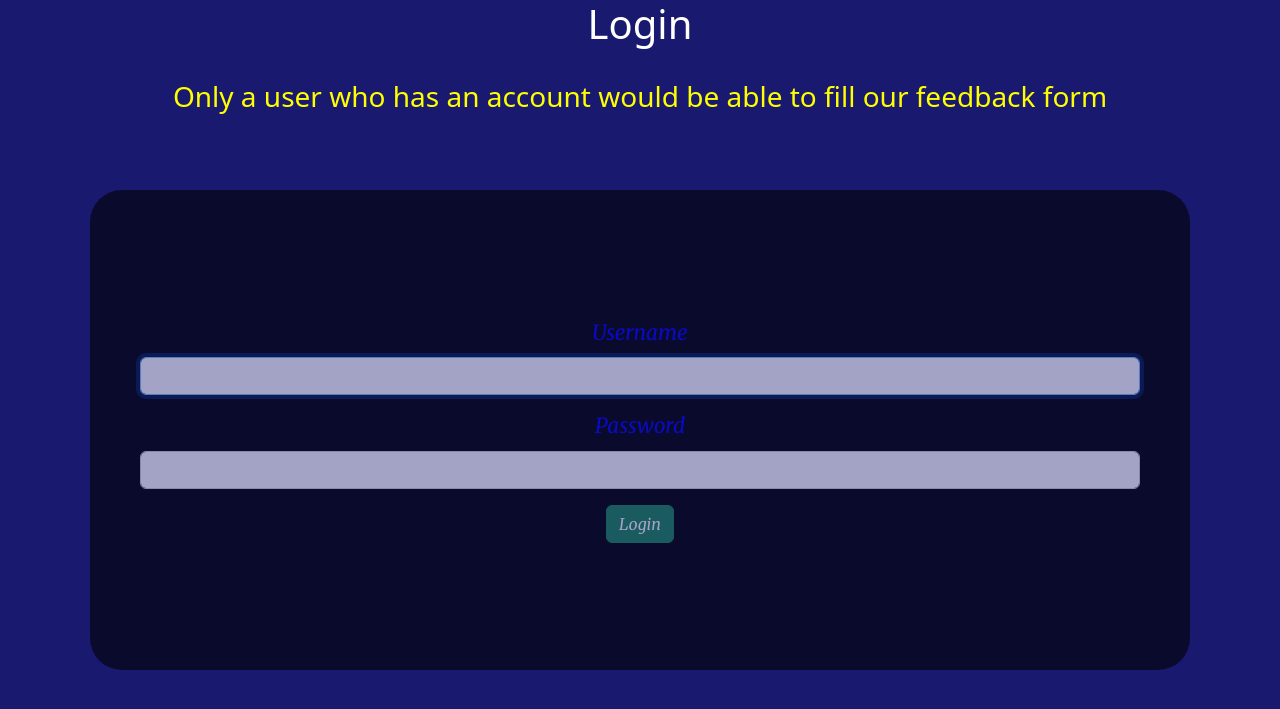
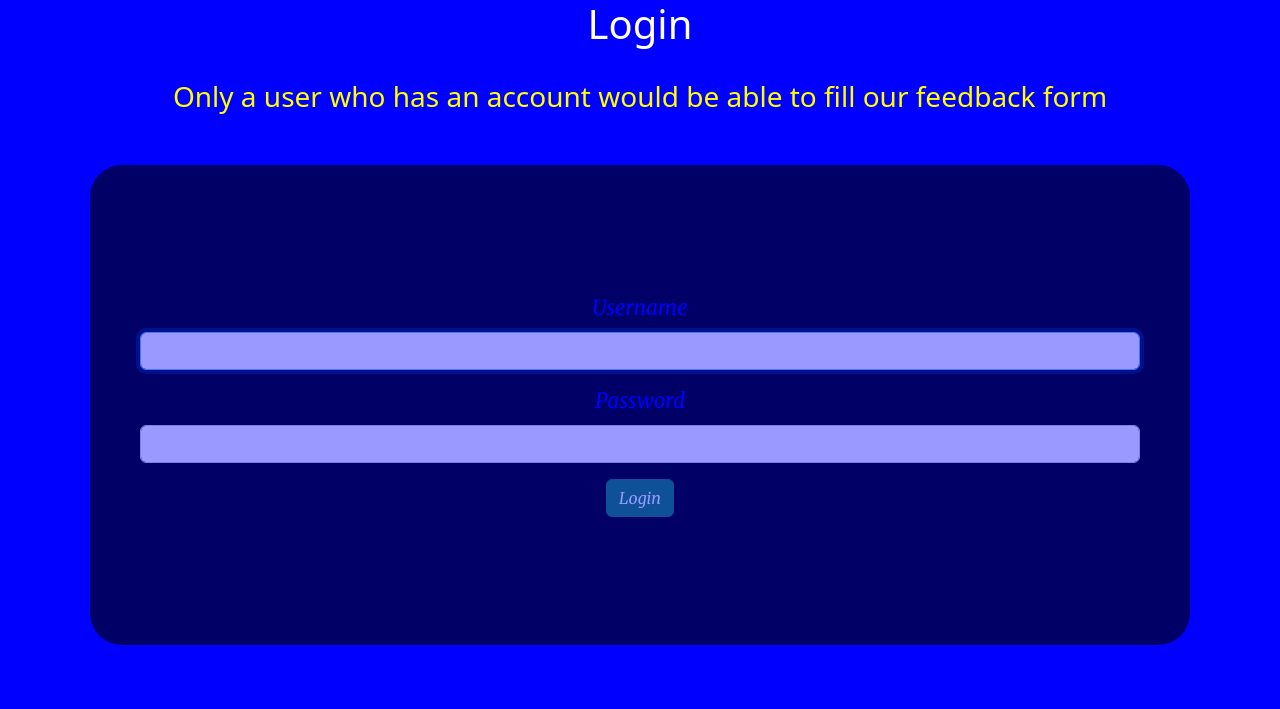
Before and after one commit to targithu/FEEDBACKFORM_APPLICATION, a Django app: page /login/ in a window 1280 px wide. Shown: the top 709 px of the page. Run offline with Django 4.2, Linux system fonts and the light colour scheme; some libraries are stand-ins or nearby versions.

Commit message:
margins changed

```diff
--- a/tasks/app/templates/registration/login.html
+++ b/tasks/app/templates/registration/login.html
@@ -20,7 +20,7 @@
     align-items: center;
         }
    .containe{
-    margin:6% 7%;
+    margin:4% 7%;
     font-family: 'Merriweather';
     font-size: 1.3em;
     border-radius:2rem;
@@ -33,7 +33,7 @@
    opacity:0.6;
    }
    .containe:hover{
-    margin:6% 7%;
+    margin:4% 7%;
     font-family: 'Merriweather';
     font-size: 1.3em;
     border-radius:2rem;
@@ -47,7 +47,7 @@
    }
 
           body{
-          background-color:midnightblue;}
+          background-color:blue;}
         </style>
       </head>
     <body>
```
